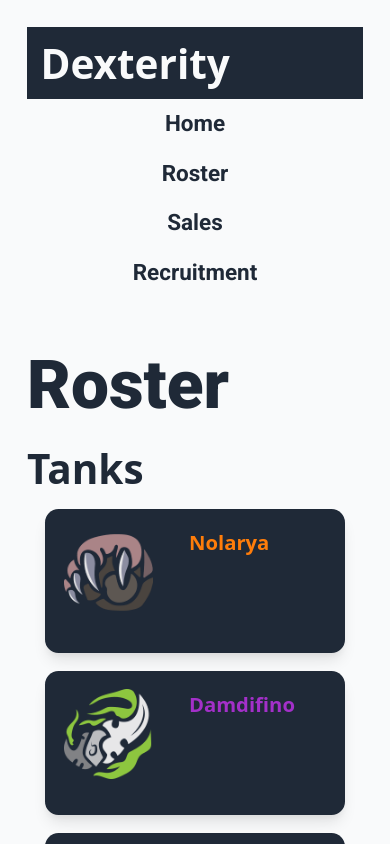
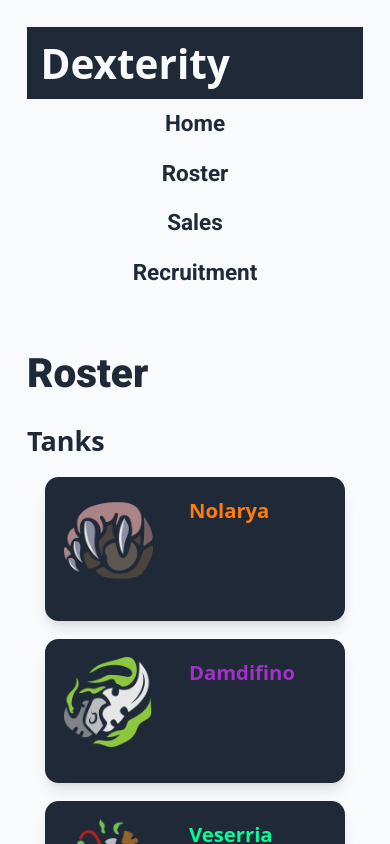
Before and after one commit to onnenon/dexterity_site, a Vue app: page /roster in a window 390 px wide. Shown: the top 844 px of the page. Built offline with nearby package versions, Linux system fonts and the light colour scheme.

Commit message:
Fixed font sizes

```diff
--- a/src/views/Home.vue
+++ b/src/views/Home.vue
@@ -162,7 +162,7 @@ export default defineComponent({
 
 <style>
 .heading {
-  @apply text-5xl font-black py-4 font-roboto;
+  @apply text-4xl sm:text-5xl font-black py-4 font-roboto;
 }
 .check-icon {
   @apply text-xl mr-4 text-gray-900;
--- a/src/views/Recruitment.vue
+++ b/src/views/Recruitment.vue
@@ -1,7 +1,9 @@
 <template>
   <div class="flex justify-center">
     <div class="flex flex-col max-w-screen-xl text-left p-6">
-      <h1 class="text-6xl font-black py-4 font-roboto">Recruitment</h1>
+      <h1 class="sm:text-6xl text-4xl font-black py-4 font-roboto">
+        Recruitment
+      </h1>
       We are looking to recruit players that love raiding just as much as we do.
       If you have the performance and attendance necessary to push for eventual
       famed slayer we would love to talk to you. If you are constantly missing
--- a/src/views/Roster.vue
+++ b/src/views/Roster.vue
@@ -1,7 +1,7 @@
 <template>
   <div class="flex justify-center">
     <div class="flex-auto max-w-screen-xl text-left p-6 jusify-left">
-      <h1 class="text-6xl font-black font-roboto pb-6">Roster</h1>
+      <h1 class="sm:text-6xl text-4xl font-black font-roboto pb-6">Roster</h1>
       <div class="flex flex-col">
         <div class="header">Tanks</div>
         <div class="flex flex-row flex-wrap">
@@ -65,6 +65,6 @@ export default defineComponent({
 
 <style>
 .header {
-  @apply text-4xl font-black pb-4;
+  @apply sm:text-4xl text-2xl font-black pb-4;
 }
 </style>
--- a/src/views/Sales.vue
+++ b/src/views/Sales.vue
@@ -1,7 +1,7 @@
 <template>
   <div class="flex justify-center">
     <div class="flex flex-auto flex-col max-w-screen-xl text-left p-6">
-      <h1 class="font-black text-6xl pb-6 font-roboto">Sales</h1>
+      <h1 class="font-black text-4xl sm:text-6xl pb-6 font-roboto">Sales</h1>
       <div class="text-lg pb-2">Sales are now open!</div>
       <h2 class="font-black text-2xl py-2 font-roboto">Contact</h2>
       <div class="flex flex-col justify-items-start">
@@ -17,7 +17,9 @@
       <div class="py-4 text-lg">
         We only accept gold on the server Moon Guard!
       </div>
-      <div class="text-4xl font-black py-4 font-roboto">Current Offerings</div>
+      <div class="sm:text-4xl text-2xl font-black py-4 font-roboto">
+        Current Offerings
+      </div>
       <CastleNathria />
     </div>
   </div>
```
